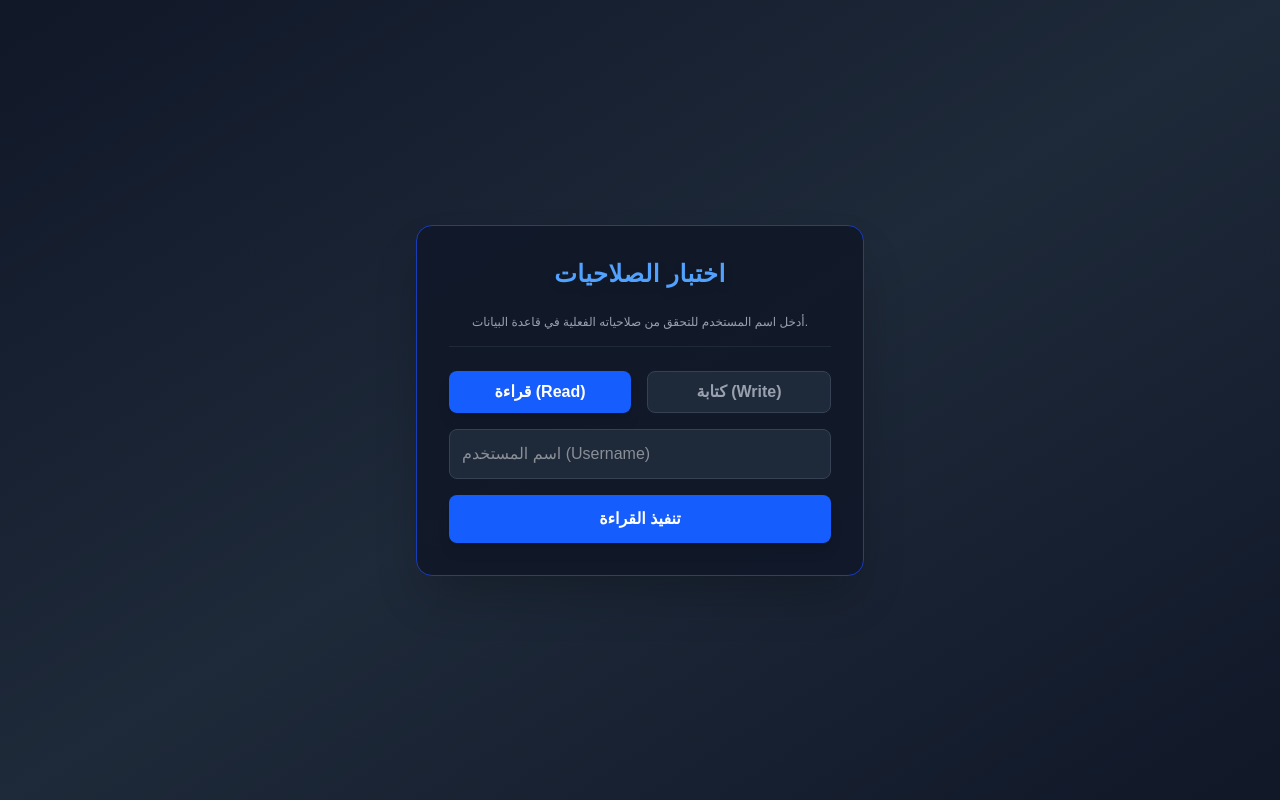
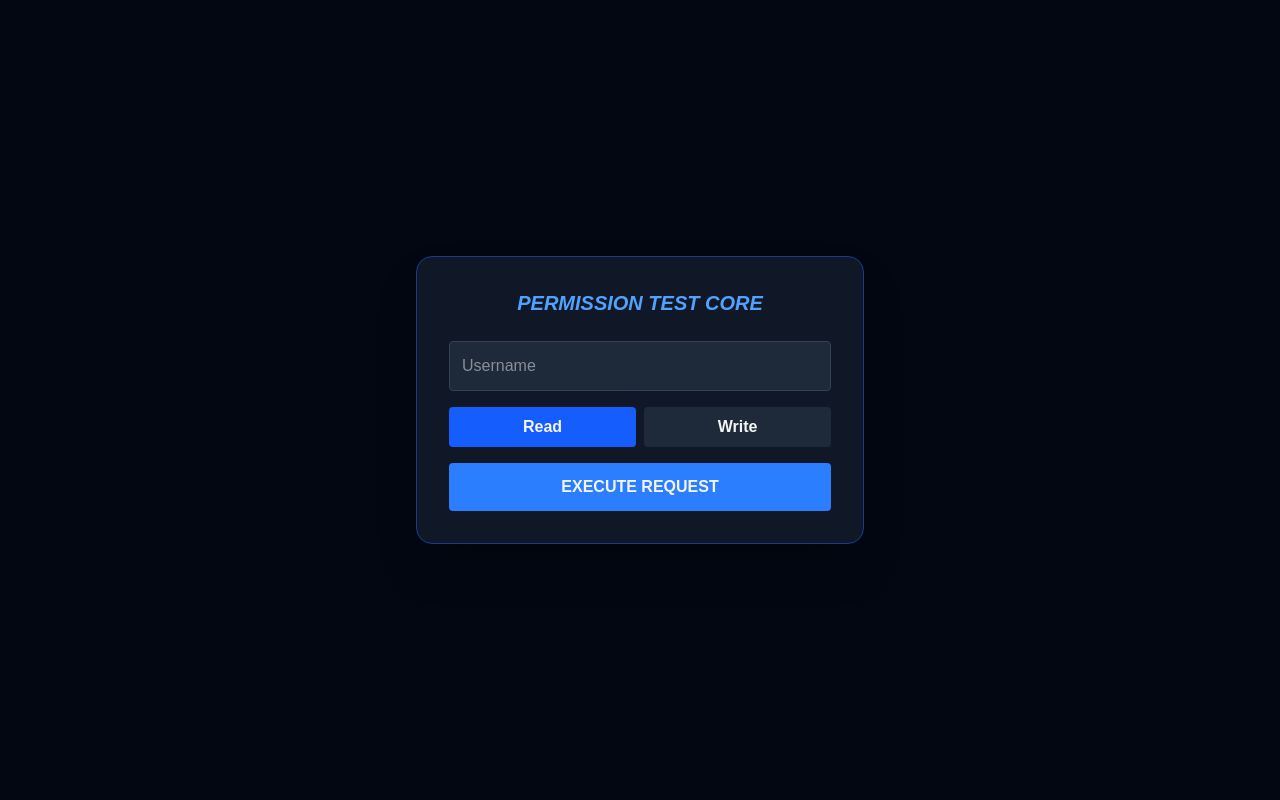
Before and after one commit to Gaoc3/NExtDB, a Next.js app: page /permissions-test in a window 1280 px wide. Built offline with nearby package versions, Linux system fonts and the light colour scheme.

Commit message:
Update page.js

```diff
--- a/app/permissions-test/page.js
+++ b/app/permissions-test/page.js
@@ -5,25 +5,14 @@ export default function PermissionsTest() {
   const [mode, setMode] = useState('read');
   const [username, setUsername] = useState('');
   const [value, setValue] = useState('');
-  const [result, setResult] = useState('');
-  const [error, setError] = useState('');
+  const [result, setResult] = useState(null);
+  const [error, setError] = useState(null);
   const [loading, setLoading] = useState(false);
 
   const handleAction = async () => {
-    if (!username.trim()) {
-      setError('يرجى إدخال اسم المستخدم أولاً.');
-      setResult('');
-      return;
-    }
-    if (mode === 'write' && !value.trim()) {
-      setError('يرجى إدخال القيمة المراد كتابتها.');
-      setResult('');
-      return;
-    }
-
     setLoading(true);
-    setResult('');
-    setError('');
+    setResult(null);
+    setError(null);
 
     try {
       const res = await fetch('/api/permissions-test', {
@@ -34,79 +23,63 @@ export default function PermissionsTest() {
 
       const data = await res.json();
       if (res.ok) {
-        setResult(data.result);
+        setResult(data);
       } else {
         setError(data.error);
       }
     } catch (err) {
-      setError('حدث خطأ في الاتصال بالخادم.');
+      setError("فشل الاتصال بالسيرفر");
     } finally {
       setLoading(false);
     }
   };
 
   return (
-    <div className="min-h-screen flex flex-col items-center justify-center bg-gradient-to-br from-gray-900 via-gray-800 to-gray-900 text-gray-100 p-4">
-      <div className="bg-gray-900/90 border border-blue-800 p-8 rounded-2xl shadow-2xl w-full max-w-md">
-        <h1 className="text-2xl font-extrabold mb-6 text-center text-blue-400 drop-shadow-lg tracking-wide">
-          اختبار الصلاحيات
-        </h1>
-
-        <p className="text-center text-gray-400 text-xs mb-6 pb-4 border-b border-gray-800">
-          أدخل اسم المستخدم للتحقق من صلاحياته الفعلية في قاعدة البيانات.
-        </p>
+    <div className="min-h-screen bg-gray-950 text-gray-100 flex items-center justify-center p-4">
+      <div className="bg-gray-900 border border-blue-900 p-8 rounded-2xl shadow-2xl w-full max-w-md">
+        <h1 className="text-xl font-bold text-blue-400 mb-6 text-center italic">PERMISSION TEST CORE</h1>
 
         <div className="space-y-4">
-          <div className="flex gap-4">
-            <button
-              onClick={() => { setMode('read'); setResult(''); setError(''); }}
-              className={`flex-1 py-2 rounded-lg font-bold transition-all ${
-                mode === 'read' ? 'bg-blue-600 text-white shadow-lg' : 'bg-gray-800 text-gray-400 hover:bg-gray-700 border border-gray-700'
-              }`}
-            >
-              قراءة (Read)
-            </button>
-            <button
-              onClick={() => { setMode('write'); setResult(''); setError(''); }}
-              className={`flex-1 py-2 rounded-lg font-bold transition-all ${
-                mode === 'write' ? 'bg-green-600 text-white shadow-lg' : 'bg-gray-800 text-gray-400 hover:bg-gray-700 border border-gray-700'
-              }`}
-            >
-              كتابة (Write)
-            </button>
+          <input
+            type="text" placeholder="Username"
+            className="w-full p-3 rounded bg-gray-800 border border-gray-700 outline-none"
+            value={username} onChange={(e) => setUsername(e.target.value)}
+          />
+
+          <div className="flex gap-2">
+            <button onClick={() => setMode('read')} className={`flex-1 py-2 rounded font-bold ${mode === 'read' ? 'bg-blue-600' : 'bg-gray-800'}`}>Read</button>
+            <button onClick={() => setMode('write')} className={`flex-1 py-2 rounded font-bold ${mode === 'write' ? 'bg-green-600' : 'bg-gray-800'}`}>Write</button>
           </div>
-
-          <input
-            type="text"
-            placeholder="اسم المستخدم (Username)"
-            className="w-full p-3 rounded-lg bg-gray-800 border border-gray-700 focus:border-blue-500 outline-none transition-all"
-            value={username}
-            onChange={(e) => setUsername(e.target.value)}
-          />
 
           {mode === 'write' && (
             <input
-              type="text"
-              placeholder="القيمة المراد كتابتها (Value)"
-              className="w-full p-3 rounded-lg bg-gray-800 border border-green-700 focus:border-green-500 outline-none transition-all"
-              value={value}
-              onChange={(e) => setValue(e.target.value)}
+              type="text" placeholder="Data to write..."
+              className="w-full p-3 rounded bg-gray-800 border border-green-900 outline-none"
+              value={value} onChange={(e) => setValue(e.target.value)}
             />
           )}
 
-          <button
-            onClick={handleAction}
-            disabled={loading}
-            className={`w-full py-3 rounded-lg font-bold shadow-lg transition-all text-white ${
-              mode === 'read' ? 'bg-blue-600 hover:bg-blue-700' : 'bg-green-600 hover:bg-green-700'
-            } ${loading ? 'opacity-50 cursor-not-allowed' : ''}`}
-          >
-            {loading ? 'جاري الفحص...' : (mode === 'read' ? 'تنفيذ القراءة' : 'تنفيذ الكتابة')}
+          <button onClick={handleAction} disabled={loading} className="w-full bg-blue-500 py-3 rounded font-black hover:bg-blue-400 transition-all">
+            {loading ? "PROCESSING..." : "EXECUTE REQUEST"}
           </button>
         </div>
 
-        {result && <div className="mt-4 p-3 rounded-lg bg-green-900/30 border border-green-700 text-green-300 text-sm">{result}</div>}
-        {error && <div className="mt-4 p-3 rounded-lg bg-red-900/30 border border-red-700 text-red-300 text-sm">{error}</div>}
+        {/* عرض النتائج التقنية */}
+        {result && (
+          <div className="mt-6 p-4 rounded bg-blue-900/10 border border-blue-500 text-xs font-mono space-y-2">
+            <p className="text-green-400 font-bold">SUCCESS:</p>
+            <p>MESSAGE: {result.result}</p>
+            <p>ROLE: {result.role}</p>
+            <p className="truncate">HASH: {result.Encrypted_Password}</p>
+          </div>
+        )}
+
+        {error && (
+          <div className="mt-6 p-4 rounded bg-red-900/10 border border-red-500 text-xs font-mono">
+            <p className="text-red-500 font-bold">DENIED:</p>
+            <p>{error}</p>
+          </div>
+        )}
       </div>
     </div>
   );
```
